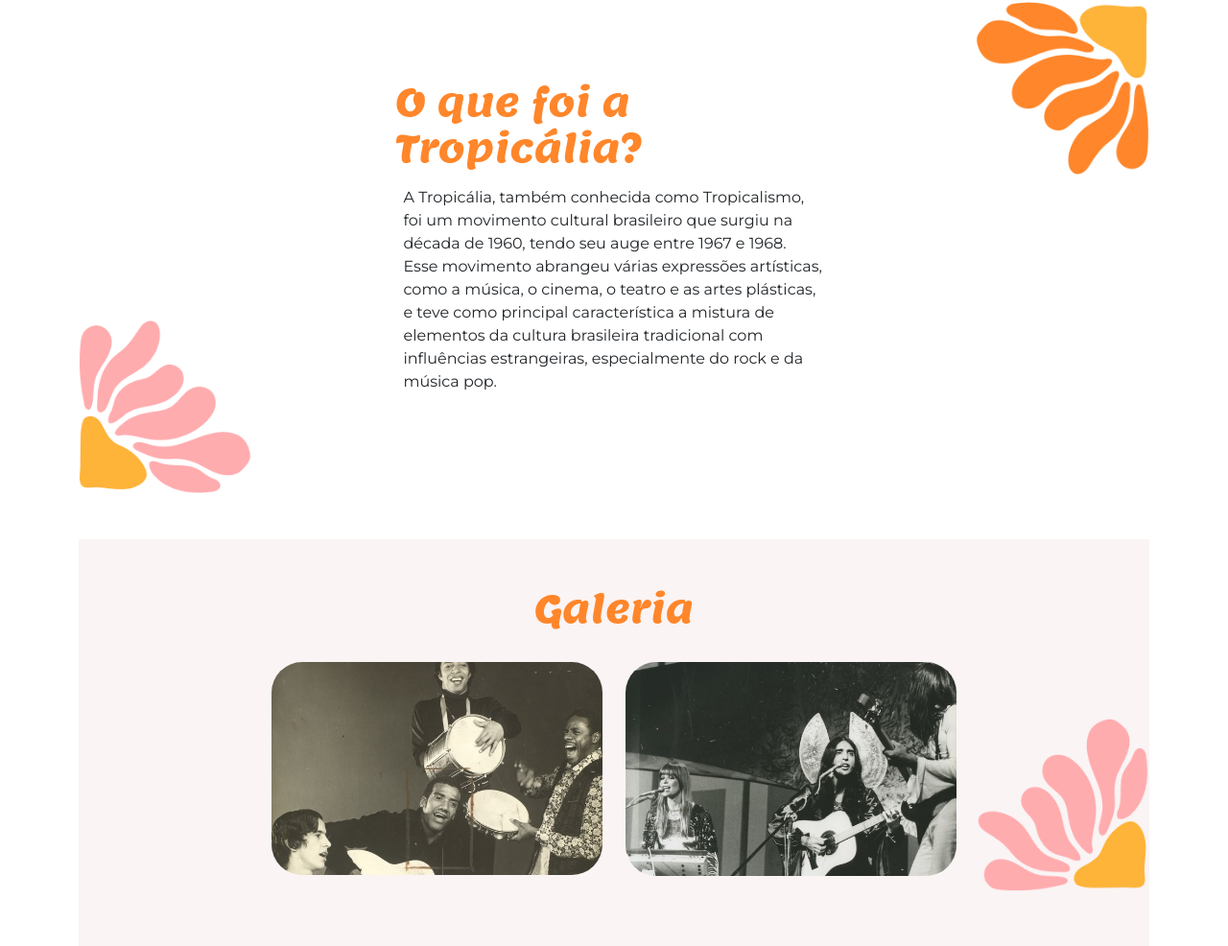
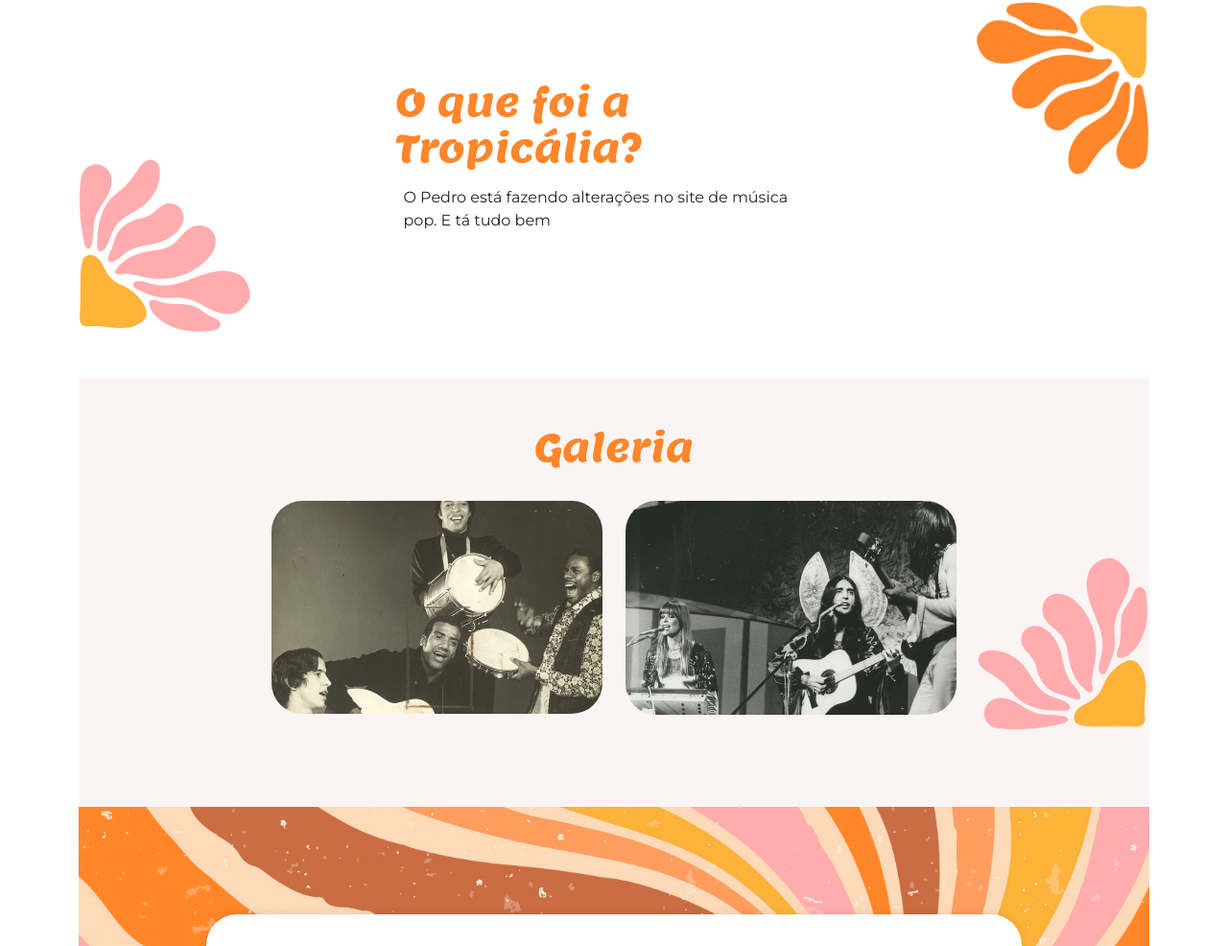
Before and after one commit to pedrow092/Homem-de-ferro, a plain HTML site: page index.html in a window 1280 px wide. Shown: the part 1007-1993 px from the top of the page at 96% size. Drawn offline with nearby package versions, Linux system fonts and the light colour scheme; a script that the page names is missing.

Commit message:
Update index.html

```diff
--- a/index.html
+++ b/index.html
@@ -46,11 +46,7 @@
             <div class="container d-flex align-items-center ">
                   <div class="col-5">
                     <h2>O que foi a Tropicália?</h2>
-                    <p class="p-2">A Tropicália, também conhecida como Tropicalismo, foi um movimento cultural
-                        brasileiro que surgiu na década de 1960, tendo seu auge entre 1967 e 1968. Esse movimento
-                        abrangeu várias expressões artísticas, como a música, o cinema, o teatro e as artes plásticas, e
-                        teve como principal característica a mistura de elementos da cultura brasileira tradicional com
-                        influências estrangeiras, especialmente do rock e da música pop.</p>
+                    <p class="p-2">O Pedro está fazendo alterações no site de  música pop. E tá tudo bem</p>
                 </div>
             </div>
         </section>
```
